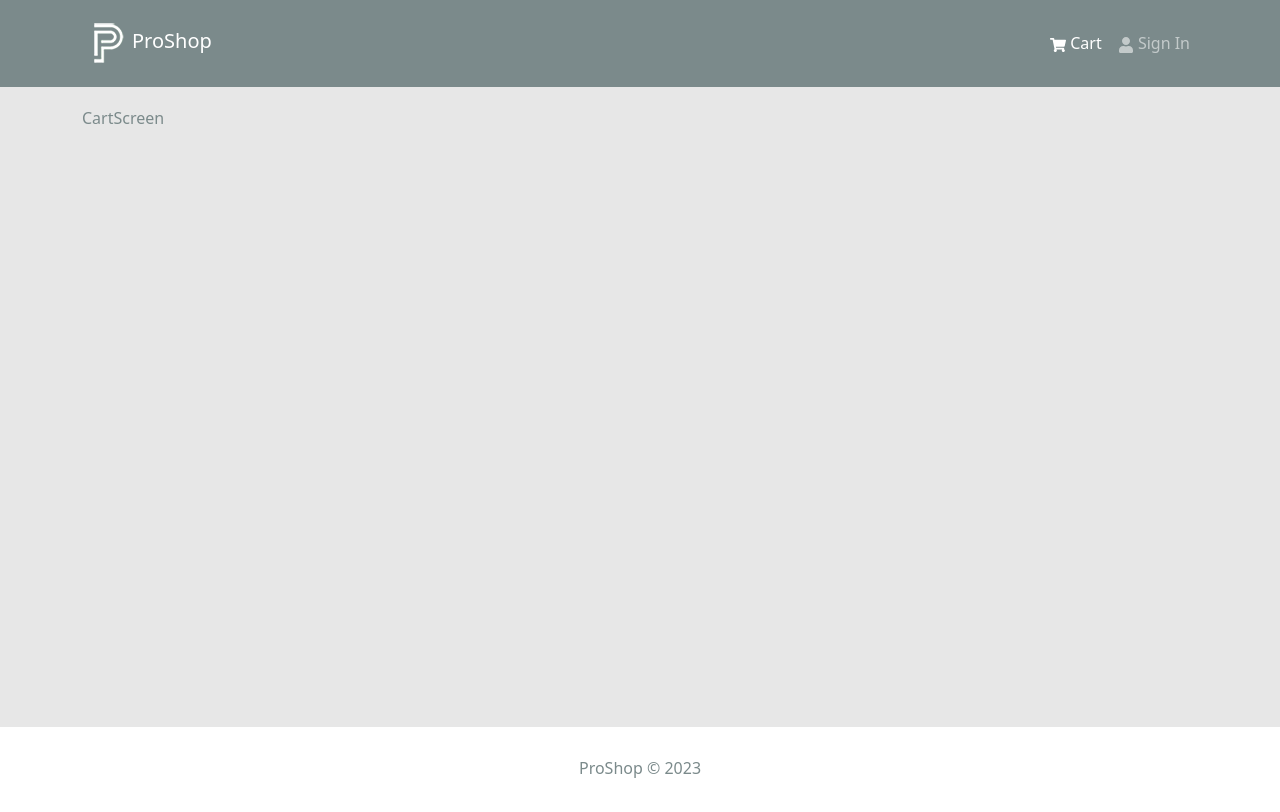
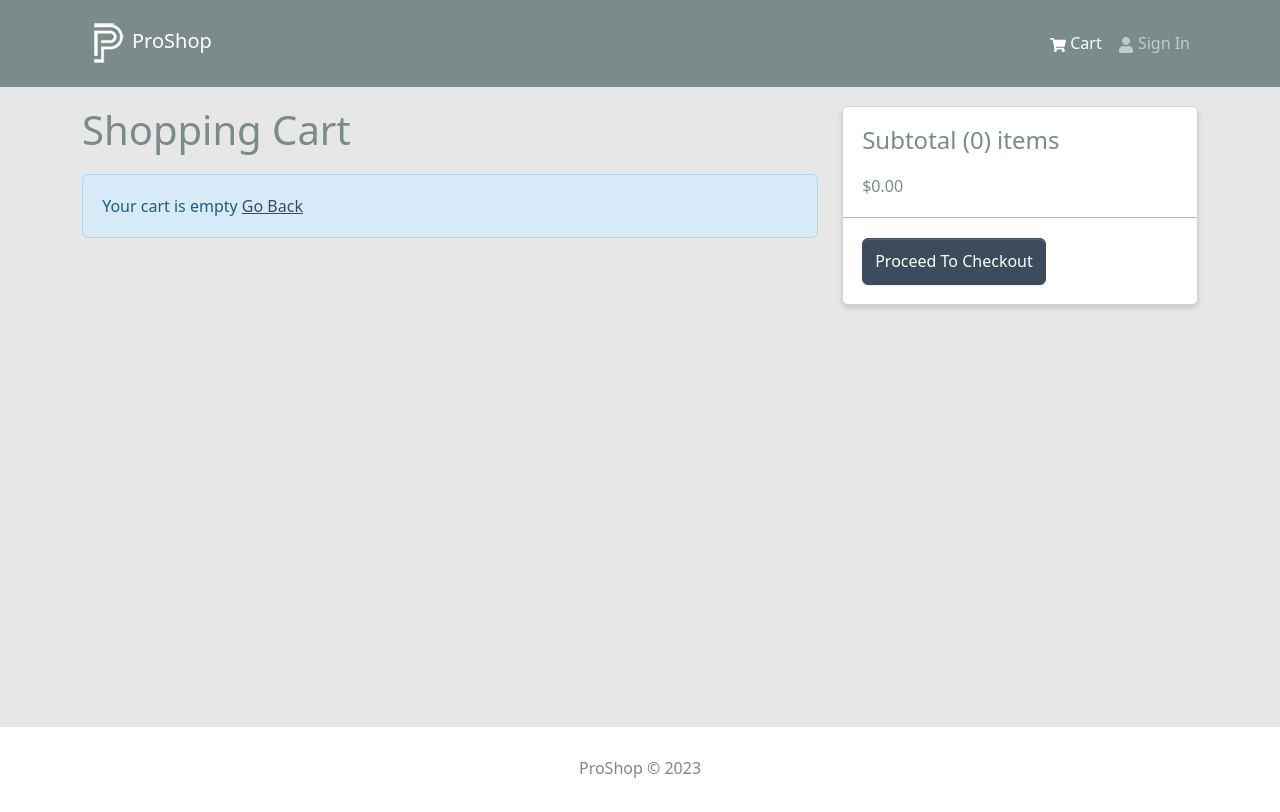
Before and after one commit to OnelioViera/capstone-v2, a React (Create React App) app in the folder frontend/: page /cart in a window 1280 px wide. Shown: the top 812 px of the page. Built offline with nearby package versions, Linux system fonts and the light colour scheme.

Commit message:
commit - 2

```diff
--- a/frontend/src/components/Loader.jsx
+++ b/frontend/src/components/Loader.jsx
@@ -1,6 +1,4 @@
 import { Spinner } from 'react-bootstrap';
-
-import React from 'react'
 
 const Loader = () => {
     return (
--- a/frontend/src/components/Message.jsx
+++ b/frontend/src/components/Message.jsx
@@ -1,9 +1,10 @@
 import { Alert } from 'react-bootstrap'
+import React from 'react'
 
-const Message = ({ variant, childern }) => {
+const Message = ({ variant, children }) => {
     return (
         <Alert variant={variant}>
-            {childern}
+            {children}
         </Alert>
     )
 };
@@ -12,4 +13,4 @@
     variant: 'info',
 };
 
-export default Message
+export default Message;
--- a/frontend/src/screens/CartScreen.js
+++ b/frontend/src/screens/CartScreen.js
@@ -1,15 +1,87 @@
 import { Link, useNavigate } from 'react-router-dom';
 import { useDispatch, useSelector } from 'react-redux';
-import { Row, Col, ListGoup, Image, Form, Button, Card } from 'react-bootstrap';
+import { Row, Col, ListGroup, Image, Form, Button, Card } from 'react-bootstrap';
 import { FaTrash } from 'react-icons/fa';
 import Message from '../components/Message';
+import { addToCart } from '../slices/cartSlice';
 
 const CartScreen = () => {
     const navigate = useNavigate();
     const dispatch = useDispatch();
+
+    const cart = useSelector((state) => state.cart);
+    const { cartItems } = cart;
+
+    const addToChartHandler = async (product, qty) => {
+        dispatch(addToCart({...product, qty}));
+    };
+
     return (
-        <div>CartScreen</div>
-    )
-}
+        <Row>
+            <Col md={8}>
+                <h1 style={{ marginBottom: '20px' }}>Shopping Cart</h1>
+                {cartItems.length === 0 ? (
+                    <Message>
+                        Your cart is empty <Link to="/">Go Back</Link>
+                    </Message>
+
+                ) : (
+                    <ListGroup variant="flush">
+                        {cartItems.map((item) => (
+                            <ListGroup.Item key={item._id}>
+                                <Row>
+                                    <Col md={2}>
+                                        <Image src={item.image} alt={item.name} fluid rounded />
+                                    </Col>
+                                    <Col md={3}>
+                                        <Link to={`/product/${item._id}`}>{item.name}</Link>
+                                    </Col>
+                                    <Col md={2}>${item.price}</Col>
+                                    <Col md={2}>
+                                        <Form.Control
+                                            as='select'
+                                            value={item.qty}
+                                            onChange={(e) => addToChartHandler(item, Number(e.target.value)) }>
+                                            {[...Array(item.countInStock).keys()].map((x) => (
+                                                <option key={x + 1} value={x + 1}>
+                                                    {x + 1}
+                                                </option>
+                                            ))}
+                                        </Form.Control>
+                                    </Col>
+                                    <Col md={2}>
+                                        <Button type='button' variant='light'>
+                                            <FaTrash />
+                                        </Button>
+                                    </Col>
+                                </Row>
+                            </ListGroup.Item>
+                        ))}
+                    </ListGroup>
+                )}
+            </Col>
+            <Col md={4}>
+                <Card>
+                    <ListGroup variant='flush'>
+                        <ListGroup.Item>
+                            <h4>
+                                Subtotal ({cartItems.reduce((acc, item) => acc + item.qty, 0)}) items
+                            </h4>
+                            ${cartItems.reduce((acc, item) => acc + item.qty * item.price, 0).toFixed(2)}
+                        </ListGroup.Item>
+                        <ListGroup.Item>
+                            <Button type='button' className='btn-block' disabled={ cartItems.lenght === 0 }>
+                                Proceed To Checkout
+                            </Button>
+                        </ListGroup.Item>
+                    </ListGroup>
+                </Card>
+
+            </Col>
+        </Row>
+    );
+
+
+};
 
 export default CartScreen;
--- a/frontend/src/screens/HomeScreen.jsx
+++ b/frontend/src/screens/HomeScreen.jsx
@@ -13,7 +13,7 @@
             {isLoading ? (
                 <Loader />
             ): error ? (
-            <Message variant="danger">{ error?.data?.message || error.error }
+            <Message variant='danger'>{ error?.data?.message || error.error }
             </Message>
             ) : (
             <>
```
